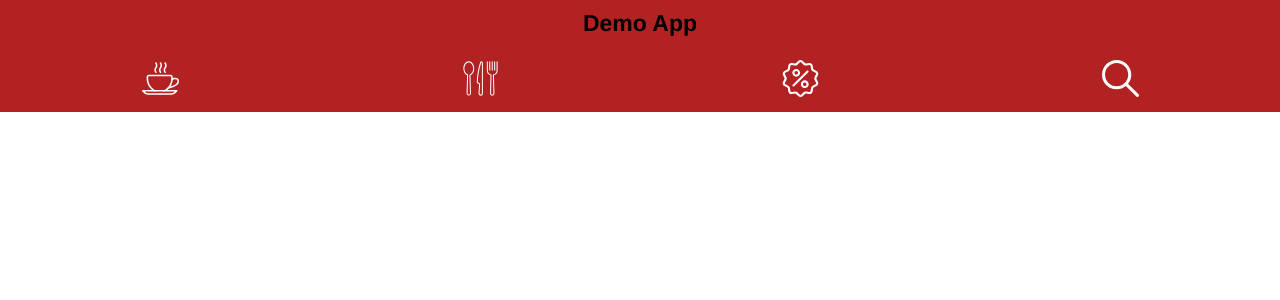
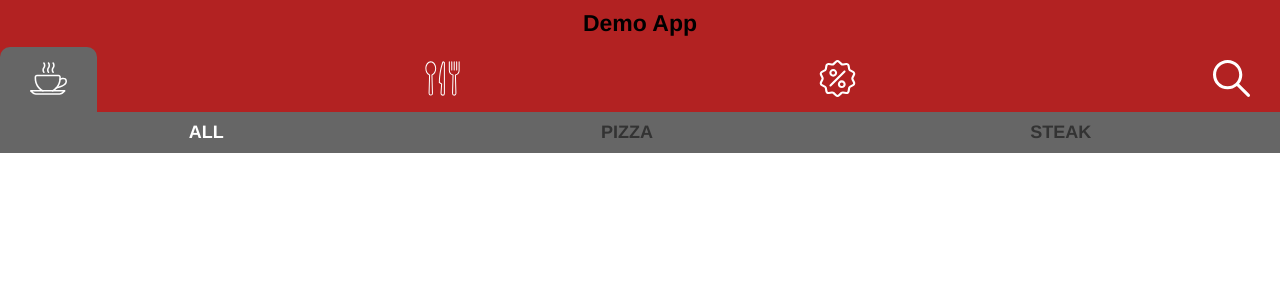
Before and after one commit to HishEl-sayed/beer-demo-app, a React (Create React App) app: page / in a window 1280 px wide. Shown: the top 300 px of the page. Built offline with nearby package versions, Linux system fonts and the light colour scheme; no server answers.

Commit message:
addition of the navigation header, sub-header

```diff
--- a/src/components/molecules/modal/modal.js
+++ b/src/components/molecules/modal/modal.js
@@ -57,9 +57,11 @@ const Modal = ({ isVisible, hide, selectedBeer }) => {
                   </p>
                 )}
               </div>
-              <button className='modal__button'>
-                Add to Cart
-              </button>
+              <div className='modal__footer'>
+                <button className='modal__button'>
+                  Add to Cart
+                </button>
+              </div>
             </div>
           </div>
         </div>
--- a/src/components/molecules/modal/modal.scss
+++ b/src/components/molecules/modal/modal.scss
@@ -14,6 +14,7 @@
     z-index: 100;
     margin: 5rem auto;
     position: relative;
+    opacity: 0.9;
     max-width: 57rem;
     width: 100%;
   }
@@ -30,6 +31,10 @@
       overflow: visible;
       text-overflow: initial;
     }
+  }
+  &__footer {
+    display: flex;
+    justify-content: flex-end;
   }
   &__button {
     display: block;
--- /dev/null
+++ b/src/components/molecules/subNavigation/index.js
@@ -0,0 +1,3 @@
+import SubNavigation from './subNavigation'
+
+export default SubNavigation
--- /dev/null
+++ b/src/components/molecules/subNavigation/subNavigation.js
@@ -0,0 +1,20 @@
+import React from 'react'
+import './subNavigation.scss'
+
+const SubNavigation = () => {
+  return (
+    <ul className='subNavigation'>
+      <li className='subNavigation__item subNavigation__item--active'>
+        All
+      </li>
+      <li className='subNavigation__item'>
+        Pizza
+      </li>
+      <li className='subNavigation__item'>
+        Steak
+      </li>
+    </ul>
+  )
+}
+
+export default SubNavigation
--- /dev/null
+++ b/src/components/molecules/subNavigation/subNavigation.scss
@@ -0,0 +1,23 @@
+.subNavigation {
+  background-color: #666;
+  margin: 0;
+  list-style-type: none;
+  padding: 0;
+  display: flex;
+  justify-content: space-around;
+  padding: 1rem 0;
+  &__item {
+    font-size: 1.8rem;
+    color: #333;
+    transition: 250ms ease-in-out;
+    font-weight: bold;
+    text-transform: uppercase;
+    cursor: pointer;
+    &--active {
+      color: #fff;
+    }
+    &:hover {
+      color: #fff;
+    }
+  }
+}
--- a/src/components/organisms/navigation/navigation.js
+++ b/src/components/organisms/navigation/navigation.js
@@ -1,12 +1,13 @@
 import React from 'react'
 import Icon from '../../atoms/icon'
+import SubNavigation from '../../molecules/subNavigation'
 import './navigation.scss'
 
 const Navigation = () => {
   return (
     <nav className='navigation'>
       <ul className='navigation__container'>
-        <li className='navigation__category'>
+        <li className='navigation__category navigation__category--active'>
           <Icon type='coffee' />
         </li>
         <li className='navigation__category'>
@@ -19,6 +20,7 @@ const Navigation = () => {
           <Icon type='search' />
         </li>
       </ul>
+      <SubNavigation />
     </nav>
   )
 }
--- a/src/components/organisms/navigation/navigation.scss
+++ b/src/components/organisms/navigation/navigation.scss
@@ -3,14 +3,20 @@
   &__container {
     display: flex;
     list-style-type: none;
-    justify-content: space-around;
-    padding: 1.3rem 0;
+    justify-content: space-between;
+    padding: 0;
     margin: 0;
   }
   &__category {
     width: 100%;
     height: 100%;
     max-width: 3.7rem;
+    padding: 1.3rem 3rem;
+    border-top-right-radius: 1rem;
+    border-top-left-radius: 1rem;
     cursor: pointer;
+    &--active {
+      background-color: #666;
+    }
   }
 }
--- a/src/components/organisms/productGrid/productGrid.scss
+++ b/src/components/organisms/productGrid/productGrid.scss
@@ -1,5 +1,5 @@
 .productGrid {
-  margin-top: 11rem;
+  margin-top: 16rem;
   padding: 2rem;
   display: grid;
   grid-template-columns: repeat(2, 1fr);
```
